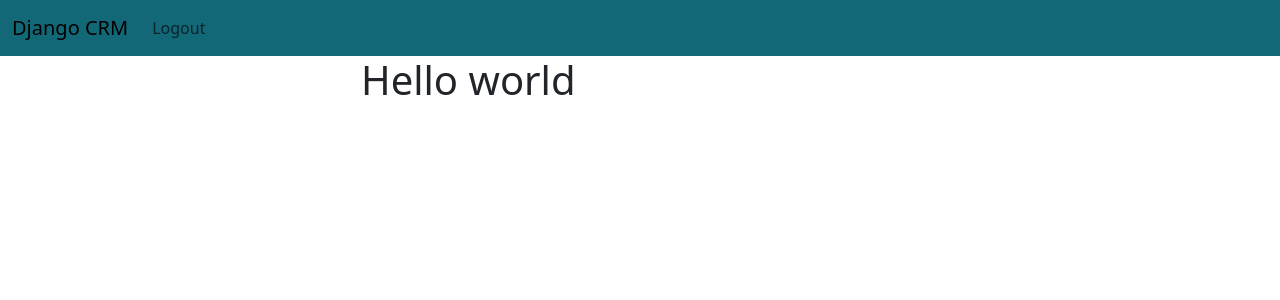
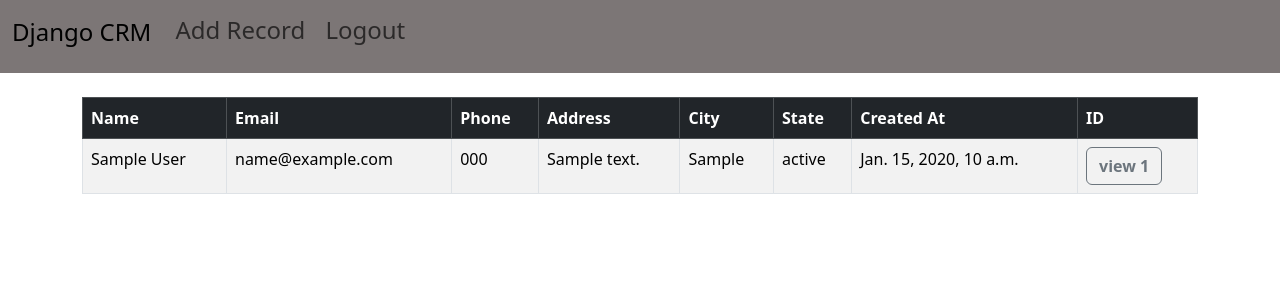
Before and after one commit to dudekularumina/Django_CRM_Project, a Django app: page / in a window 1280 px wide. Shown: the top 300 px of the page. Run offline with Django 4.2, Linux system fonts and the light colour scheme; a user stored in the database is signed in; tables that the repository leaves empty hold one stand-in row (values such as "Sample post").

Commit message:
final project

```diff
--- a/website/admin.py
+++ b/website/admin.py
@@ -1,3 +1,5 @@
 from django.contrib import admin
+from .models import Record
 
 # Register your models here.
+admin.site.register(Record)
--- a/website/models.py
+++ b/website/models.py
@@ -1,3 +1,16 @@
 from django.db import models
 
 # Create your models here.
+
+class Record(models.Model):
+    created_at=models.DateTimeField(auto_now_add=True)
+    first_name=models.CharField(max_length=50)
+    last_name=models.CharField(max_length=50)
+    email=models.CharField(max_length=150)
+    phone=models.CharField(max_length=15)
+    address=models.CharField(max_length=50)
+    city=models.CharField(max_length=50)
+    state=models.CharField(max_length=50)
+
+    def __str__(self):
+        return(f"{self.first_name} {self.last_name}")
--- a/website/templates/home.html
+++ b/website/templates/home.html
@@ -3,16 +3,50 @@
 
 {% block content %}
 
-<div class="col-md-6 offset-md-3">
+
     {% if user.is_authenticated %}
-    <h1>Hello world </h1>
+      &nbsp;
+    <table class="table table-striped table-hover table-bordered">
+     <thead class="table-dark">
+      <tr>
+        <th scope="col">Name</th>
+        <th scope="col">Email</th>
+        <th scope="col">Phone</th>
+        <th scope="col">Address</th>
+        <th scope="col">City</th>
+        <th scope="col">State</th>
+        <th scope="col">Created At</th>
+        <th scope="col">ID</th>
+      </tr>
+    </thead>
+    <tbody>
+
+        {% if records %}
+        {% for record in records %}
+        <tr>
+            <td>{{ record.first_name }} {{ record.last_name }}</td>
+            <td>  {{ record.email }}</td>
+            <td> {{ record.phone }}</td>
+            <td> {{ record.address }}</td>
+            <td> {{ record.city }}</td>
+            <td> {{ record.state }}</td>
+            <td> {{ record.created_at }}</td>
+            <td><a href="{% url 'record' record.id %}"><button type="button" class="btn btn-outline-secondary"><b>view {{ record.id }}</b></button></a> </td>
+
+        </tr>
+        {% endfor %}
+    {% endif %}
+
+
+    </tbody>
+    </table>
+
+
 {% else %}
 <h1>Login</h1>
 <br/>
 <form method="POST" action="{% url 'home' %}">
     {% csrf_token %}
-
-      <form>
       <div class="mb-3">
         <label for="TextInput" class="form-label">User Name</label>
         <input type="text" id="TextInput" name="username" class="form-control" placeholder="Enter User Name" required>
--- a/website/templates/navbar.html
+++ b/website/templates/navbar.html
@@ -1,22 +1,26 @@
-<nav class="navbar navbar-expand-lg " style="background-color: #136878;">
+<nav class="navbar navbar-expand-lg " style="background-color: #7c7676;">
     <div class="container-fluid">
-      <a class="navbar-brand" href="{% url 'home' %}">Django CRM</a>
+      <a class="navbar-brand" href="{% url 'home' %}"><b><h4>Django CRM</h4></b></a>
       <button class="navbar-toggler" type="button" data-bs-toggle="collapse" data-bs-target="#navbarSupportedContent" aria-controls="navbarSupportedContent" aria-expanded="false" aria-label="Toggle navigation">
         <span class="navbar-toggler-icon"></span>
       </button>
       <div class="collapse navbar-collapse" id="navbarSupportedContent">
-        <ul class="navbar-nav me-auto mb-2 mb-lg-0">
+        <ul class="navbar-nav me-auto mb-4 mb-lg-1">
           {% if user.is_authenticated %}
-
           <li class="nav-item">
-            <a class="nav-link" href="{% url 'logout'%}">Logout</a>
+            <a class="nav-link" href="{% url 'add_record' %}"><b><h4>Add Record</h4></b></a>
+          </li>
+          &nbsp;
+          <li class="nav-item">
+            <a class="nav-link" href="{% url 'logout'%}"><b><h4>Logout</h4></b></a>
           </li>
           {% else %}
           <li class="nav-item">
-            <a class="nav-link" href="{% url 'register'%}">Register</a>
+            <a class="nav-link" href="{% url 'register'%}"><b><h4>Register</h4></b></a>
           </li>
+          &nbsp;
           <li class="nav-item">
-            <a class="nav-link" href="{% url 'home'%}">Login</a>
+            <a class="nav-link" href="{% url 'home'%}"><b><h4>Login</h4></b></a>
           </li>
           {% endif %}
 
--- a/website/urls.py
+++ b/website/urls.py
@@ -8,4 +8,10 @@
    # path('login/', views.login_user, name="login"),
   path('logout/', views.logout_user, name="logout"),
   path('register/', views.register_user, name="register"),
+  path('record/<int:pk>', views.customer_record, name="record"),
+  path('delete_record/<int:pk>', views.delete_record, name="delete_record"),
+  path('add_record/', views.add_record, name="add_record"),
+  path('update_record/<int:pk>', views.update_record, name="update_record"),
+
+
 ]
--- a/website/views.py
+++ b/website/views.py
@@ -1,9 +1,13 @@
 from django.shortcuts import render, redirect
 from django.contrib.auth import authenticate, login, logout
 from django.contrib import messages
+from .forms import SignUpForm, AddRecordForm
+from .models import Record
 
 # Create your views here.
 def home(request):
+    records=Record.objects.all()
+
      # Check to see if logging in
     if request.method == 'POST':
         username=request.POST['username']
@@ -18,7 +22,7 @@
             messages.success(request, "There was a problem in logging in, Please try again...")
             return redirect('home')
     else:
-        return render (request, 'home.html', {})
+        return render (request, 'home.html', {'records':records})
 
 def logout_user(request):
      logout(request)
@@ -26,4 +30,65 @@
      return redirect('home')
 
 def register_user(request):
-    return render (request, 'register.html', {})
+    if request.method == 'POST':
+        form = SignUpForm(request.POST)
+        if form.is_valid():
+            form.save()
+            #Authenticate and Login
+            username=form.cleaned_data['username']
+            password=form.cleaned_data['password1']
+            user=authenticate(username=username, password=password)
+            login(request, user)
+            messages.success(request, "You Have Successfully Registerd! Welcome...")
+            return redirect('home')
+    else:
+        form = SignUpForm()
+        return render (request, 'register.html', {'form':form})
+    return render (request, 'register.html', {'form':form})
+
+def customer_record(request, pk):
+    if request.user.is_authenticated:
+        # Look up Record
+        customer_record=Record.objects.get(pk=pk)
+        return render(request, 'record.html', {'customer_record': customer_record})
+    else:
+        messages.success(request, "You must be logged in to view the page")
+        return redirect('home')
+
+def delete_record(request, pk):
+    if request.user.is_authenticated:
+        delete_it=Record.objects.get(id=pk)
+        delete_it.delete()
+        messages.success(request, "Record Deleted Successfully!")
+        return redirect('home')
+    else:
+        messages.success(request, "You must be logged in to delete!")
+        return redirect('home')
+
+def add_record(request):
+
+    form=AddRecordForm(request.POST or None)
+    if request.user.is_authenticated:
+        if request.method == "POST":
+            if form.is_valid():
+                add_record=form.save()
+                messages.success(request, " Customer Record Added Successfully...")
+                return redirect('home')
+
+        return render(request, 'add_record.html',{'form':form})
+    else:
+        messages.success(request, "You must be Logged In")
+        return redirect('home')
+
+def update_record(request, pk):
+    if request.user.is_authenticated:
+        current_record=Record.objects.get(id=pk)
+        form=AddRecordForm(request.POST or None, instance=current_record)
+        if form.is_valid():
+            form.save()
+            messages.success(request, "Record has been Updated...")
+            return redirect('home')
+        return render(request, 'update_record.html', {'form':form})
+    else:
+        messages.success(request, "You must be Logged In")
+        return redirect('home')
```
Also changed, not shown: website/forms.py (+23 -7 lines), website/templates/add_record.html (added, +23 -0 lines), website/templates/record.html (added, +30 -0 lines), website/templates/register.html (+26 -0 lines), website/templates/update_record.html (added, +25 -0 lines), website/migrations/0001_initial.py (added), website/migrations/0002_record_delete_records.py (added).
